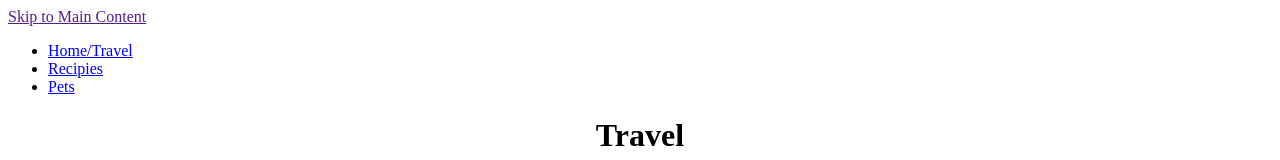
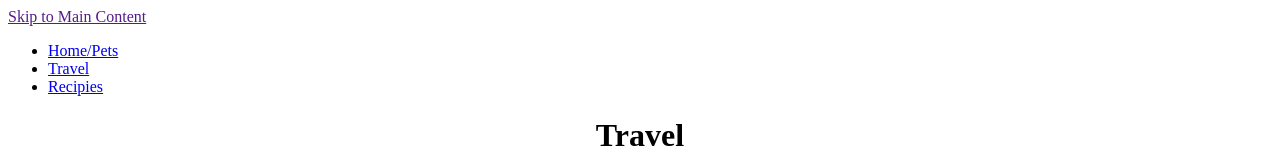
Before and after one commit to bpaccione/starter_html, a plain HTML site: page travel.html in a window 1280 px wide. Shown: the top 160 px of the page. Drawn offline with Linux system fonts and the light colour scheme.

Commit message:
Update travel.html

```diff
--- a/travel.html
+++ b/travel.html
@@ -10,9 +10,9 @@
     <a href = "">Skip to Main Content</a>
     <nav>
         <ul>
-            <li><a href = "travel.html">Home/Travel</a> </li>
+            <li><a href = "index.html"> Home/Pets </a></li>
+            <li><a href = "travel.html">Travel</a> </li>
             <li><a href = "recipes.html"> Recipies </a></li>
-            <li><a href = "pets.html"> Pets </a></li>
         </ul>
     </nav>
     <center><h1>Travel</h1></center>
```
